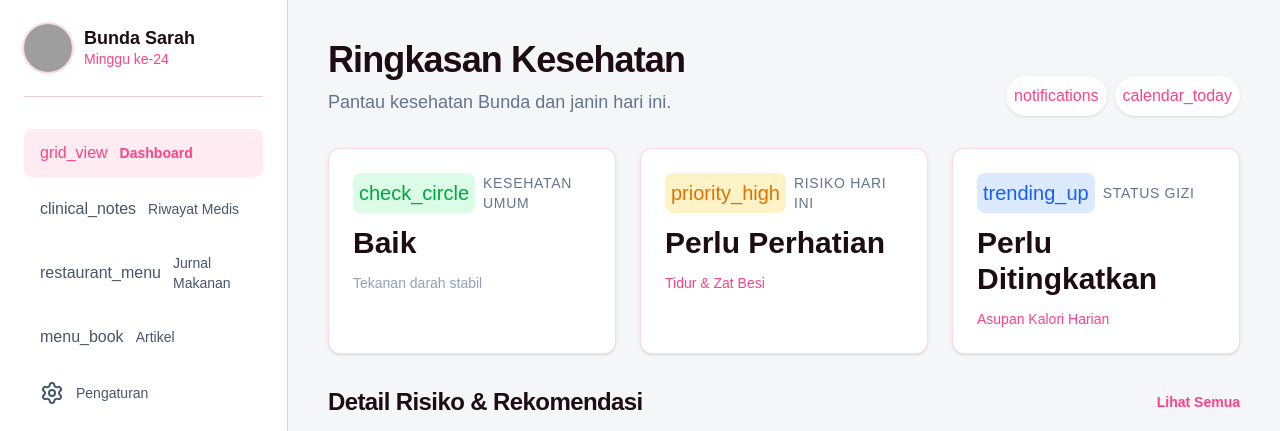
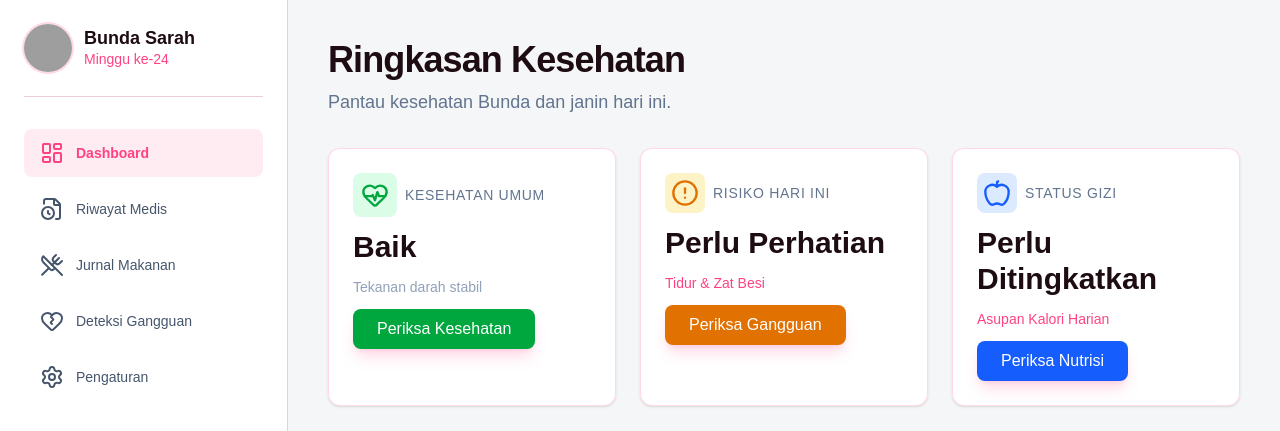
Before and after one commit to kevinwhara/ibusigap, a Next.js app: page /dashboard in a window 1280 px wide. Shown: the top 431 px of the page. Built offline with nearby package versions, Linux system fonts and the light colour scheme; grey boxes are pictures that could not be loaded.

Commit message:
dashboard detail

```diff
--- a/app/dashboard/page.jsx
+++ b/app/dashboard/page.jsx
@@ -1,9 +1,10 @@
 import React from "react";
-import { Settings } from "lucide-react";
+import Link from "next/link";
+import { Settings, LayoutDashboard, FileClock, UtensilsCrossed, HeartCrack, HeartPulse, CircleAlert, Apple, Plus } from "lucide-react";
 
 export default function Dashboard() {
     return (
-        <div className="flex h-screen w-full font-sans overflow-hidden bg-background-light text-[#1d0c12]">
+        <div className="flex h-screen w-full font-sans overflow-hidden text-[#1d0c12]">
             {/* Sidebar */}
             <aside className="hidden lg:flex flex-col w-72 h-full border-r border-[#eacdd7] bg-white p-6 shrink-0">
                 <div className="flex flex-col gap-8 h-full">
@@ -25,20 +26,20 @@ export default function Dashboard() {
                     {/* Navigation */}
                     <nav className="flex flex-col gap-2 flex-1">
                         <a className="flex items-center gap-3 px-4 py-3 rounded-lg bg-primary/10 text-primary transition-colors" href="#">
-                            <span className="material-symbols-outlined fill-1">grid_view</span>
+                            <LayoutDashboard className="w-6 h-6" />
                             <span className="text-sm font-bold">Dashboard</span>
                         </a>
                         <a className="flex items-center gap-3 px-4 py-3 rounded-lg text-slate-600 hover:bg-primary/5 hover:text-primary transition-colors" href="#">
-                            <span className="material-symbols-outlined">clinical_notes</span>
+                            <FileClock className="w-6 h-6" />
                             <span className="text-sm font-medium">Riwayat Medis</span>
                         </a>
-                        <a className="flex items-center gap-3 px-4 py-3 rounded-lg text-slate-600 hover:bg-primary/5 hover:text-primary transition-colors" href="#">
-                            <span className="material-symbols-outlined">restaurant_menu</span>
+                        <a className="flex items-center gap-3 px-4 py-3 rounded-lg text-slate-600 hove  r:bg-primary/5 hover:text-primary transition-colors" href="#">
+                            <UtensilsCrossed className="w-6 h-6" />
                             <span className="text-sm font-medium">Jurnal Makanan</span>
                         </a>
                         <a className="flex items-center gap-3 px-4 py-3 rounded-lg text-slate-600 hover:bg-primary/5 hover:text-primary transition-colors" href="#">
-                            <span className="material-symbols-outlined">menu_book</span>
-                            <span className="text-sm font-medium">Artikel</span>
+                            <HeartCrack className="w-6 h-6" />
+                            <span className="text-sm font-medium">Deteksi Gangguan</span>
                         </a>
                         <a className="flex items-center gap-3 px-4 py-3 rounded-lg text-slate-600 hover:bg-primary/5 hover:text-primary transition-colors" href="#">
                             <Settings className="w-6 h-6" />
@@ -57,25 +58,17 @@ export default function Dashboard() {
             </aside>
 
             {/* Main Content */}
-            <main className="flex-1 h-full overflow-y-auto bg-background-light p-4 md:p-8 lg:p-10">
-                <div className="flex flex-col max-w-[1200px] mx-auto gap-8">
+            <main className="flex-1 h-full overflow-y-auto p-4 md:p-4 lg:p-10">
+                <div className="flex flex-col    mx-auto gap-8">
                     {/* Page Heading */}
                     <div className="flex flex-col md:flex-row justify-between items-start md:items-end gap-4">
                         <div className="flex flex-col gap-2">
-                            <h1 className="text-3xl md:text-4xl font-black tracking-tight">
+                            <h1 className="text-3xl md:text-4xl font-extrabold tracking-tight">
                                 Ringkasan Kesehatan
                             </h1>
                             <p className="text-slate-500 text-base md:text-lg">
                                 Pantau kesehatan Bunda dan janin hari ini.
                             </p>
-                        </div>
-                        <div className="flex gap-2">
-                            <button className="bg-white p-2 rounded-full shadow-sm text-primary hover:bg-primary/10 transition">
-                                <span className="material-symbols-outlined">notifications</span>
-                            </button>
-                            <button className="bg-white p-2 rounded-full shadow-sm text-primary hover:bg-primary/10 transition">
-                                <span className="material-symbols-outlined">calendar_today</span>
-                            </button>
                         </div>
                     </div>
 
@@ -84,37 +77,46 @@ export default function Dashboard() {
                         {/* General Health */}
                         <div className="flex flex-col gap-3 rounded-xl p-6 bg-white border border-primary/20 shadow-sm relative overflow-hidden group hover:shadow-md transition-all">
                             <div className="flex items-center gap-2">
-                                <div className="p-1.5 bg-green-100 rounded-lg text-green-600">
-                                    <span className="material-symbols-outlined text-xl">check_circle</span>
+                                <div className="p-2 bg-green-100 rounded-lg text-green-600">
+                                    <HeartPulse className="w-7 h-7" />
                                 </div>
                                 <p className="text-slate-500 text-sm font-medium uppercase tracking-wider">Kesehatan Umum</p>
                             </div>
                             <p className="text-3xl font-bold">Baik</p>
                             <p className="text-slate-400 text-sm">Tekanan darah stabil</p>
+                            <Link href="/cek-kesehatan" className="w-fit px-6 py-2 bg-green-600 text-white font-medium rounded-lg hover:bg-green-600/90 transition shadow-lg shadow-primary/20 whitespace-nowrap">
+                                Periksa Kesehatan
+                            </Link>
                         </div>
 
                         {/* Daily Risk */}
                         <div className="flex flex-col gap-3 rounded-xl p-6 bg-white border border-primary/20 shadow-sm relative overflow-hidden group hover:shadow-md transition-all">
                             <div className="flex items-center gap-2">
                                 <div className="p-1.5 bg-amber-100 rounded-lg text-amber-600">
-                                    <span className="material-symbols-outlined text-xl">priority_high</span>
+                                    <CircleAlert className="w-7 h-7" />
                                 </div>
                                 <p className="text-slate-500 text-sm font-medium uppercase tracking-wider">Risiko Hari Ini</p>
                             </div>
                             <p className="text-3xl font-bold">Perlu Perhatian</p>
                             <p className="text-primary text-sm font-medium">Tidur & Zat Besi</p>
+                            <Link href="/cek-masalah" className="w-fit px-6 py-2 bg-amber-600 text-white font-medium rounded-lg hover:bg-amber-600/90 transition shadow-lg shadow-primary/20 whitespace-nowrap">
+                                Periksa Gangguan
+                            </Link>
                         </div>
 
                         {/* Nutrition Status */}
                         <div className="flex flex-col gap-3 rounded-xl p-6 bg-white border border-primary/20 shadow-sm relative overflow-hidden group hover:shadow-md transition-all">
                             <div className="flex items-center gap-2">
                                 <div className="p-1.5 bg-blue-100 rounded-lg text-blue-600">
-                                    <span className="material-symbols-outlined text-xl">trending_up</span>
+                                    <Apple className="w-7 h-7" />
                                 </div>
                                 <p className="text-slate-500 text-sm font-medium uppercase tracking-wider">Status Gizi</p>
                             </div>
                             <p className="text-3xl font-bold">Perlu Ditingkatkan</p>
                             <p className="text-primary text-sm font-medium">Asupan Kalori Harian</p>
+                            <Link href="/cek-gizi" className="w-fit px-6 py-2 bg-blue-600 text-white font-medium rounded-lg hover:bg-blue-600/90 transition shadow-lg shadow-primary/20 whitespace-nowrap">
+                                Periksa Nutrisi
+                            </Link>
                         </div>
                     </div>
 
@@ -184,16 +186,16 @@ export default function Dashboard() {
                         <div className="flex flex-col md:flex-row items-center justify-between gap-4">
                             <div className="flex items-center gap-4">
                                 <div className="bg-primary text-white p-3 rounded-full">
-                                    <span className="material-symbols-outlined">add</span>
+                                    <Plus className="w-5 h-5" />
                                 </div>
                                 <div>
                                     <h4 className="font-bold text-[#1d0c12]">Catat Perkembangan Hari Ini</h4>
                                     <p className="text-sm text-slate-500">Jangan lupa catat berat badan & mood Bunda.</p>
                                 </div>
                             </div>
-                            <button className="px-6 py-2 bg-primary text-white font-medium rounded-lg hover:bg-primary/90 transition shadow-lg shadow-primary/20 whitespace-nowrap">
+                            <Link href="/cek-kesehatan" className="px-6 py-2 bg-primary text-white font-medium rounded-lg hover:bg-primary/90 transition shadow-lg shadow-primary/20 whitespace-nowrap">
                                 Catat Sekarang
-                            </button>
+                            </Link>
                         </div>
                     </div>
 
```
